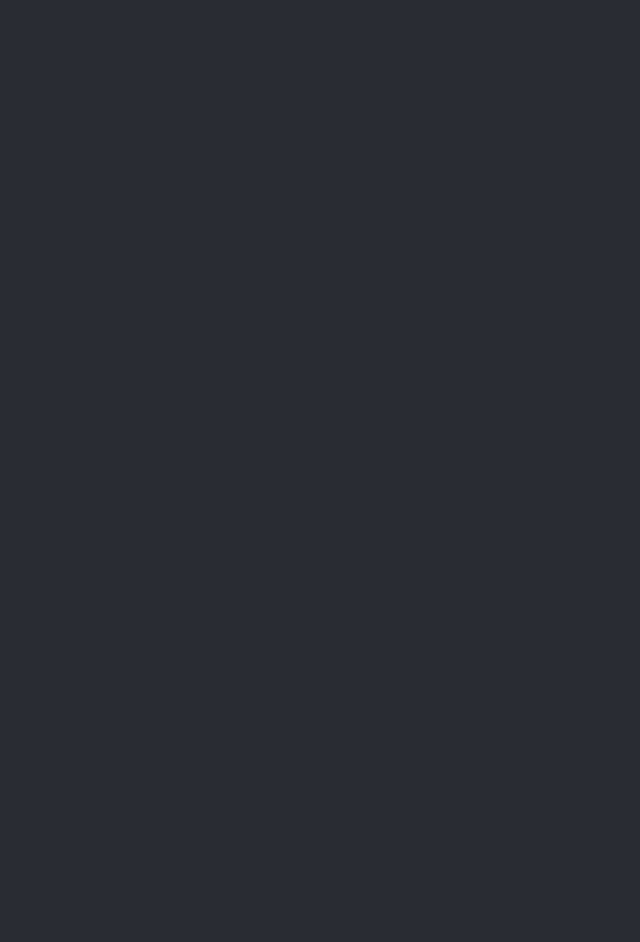
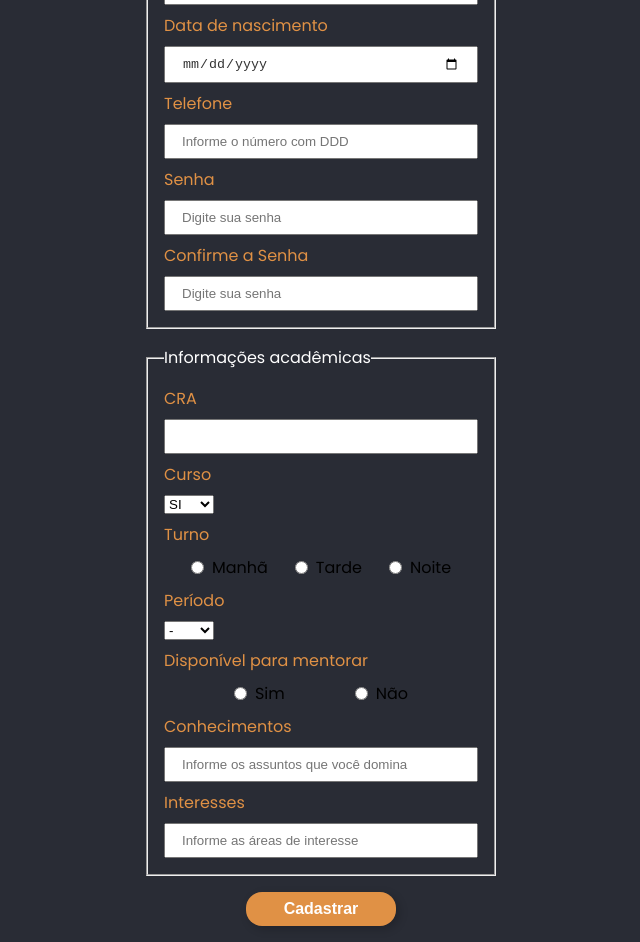
Before and after one commit to Joffre-Quintas/Match_Students_Frontend, a React (Vite) app: page /registration in a window 1280 px wide. Before the commit this address had no page. Shown: the part 400-1342 px from the top of the page, without its empty margins (319-959 px from the left). Before the commit the page ends 800 px from the top, so only its background shows below. Built offline with nearby package versions, Linux system fonts and the light colour scheme.

Commit message:
Estrutura inicial da página Registration criada.

```diff
--- a/src/components/Button/Button.scss
+++ b/src/components/Button/Button.scss
@@ -12,6 +12,7 @@ button {
     font-size: 1rem;
     transition: all .3s linear;
     box-shadow: 3px 3px 10px rgba(0, 0, 0, 0.2);
+
     &:hover {
         background-color: variables.$color_secondary;
     }
--- a/src/main.scss
+++ b/src/main.scss
@@ -22,3 +22,6 @@ a {
 li {
     list-style: none;
 }
+h1,h2,h3,h4,h5,h6 {
+    color: variables.$color-primary;
+}
--- a/src/pages/InitialPage/InitialPage.scss
+++ b/src/pages/InitialPage/InitialPage.scss
@@ -2,11 +2,11 @@
 .initialPage {
     &  h2 {
         font-size: 3rem;
-        margin-bottom: 3rem;
+        margin-bottom: 2rem;
         color: variables.$color_primary;
     }
     &  p {
-        font-size: 1.25rem;
+        font-size: 1rem;
         color: variables.$color_secondary;
     }
     & > section {
--- a/src/pages/InitialPage/InitialPage.tsx
+++ b/src/pages/InitialPage/InitialPage.tsx
@@ -63,7 +63,7 @@ export default function InitialPage(){
                     <div className="textField">
                         <h2>Cadastre-se</h2>
                         <p>Ainda não fez o cadastro? Não perca mais tempo, rápido e fácil!</p>
-                        <Button content='Cadastre-se'/>
+                        <Link to={'/registration'}><Button content='Cadastre-se'/></Link>
                     </div>
                     <div className="textField">
                         <h2>Já Possui Cadastro?</h2>
--- a/src/pages/Login/Login.scss
+++ b/src/pages/Login/Login.scss
@@ -25,7 +25,6 @@
                 margin-bottom: .5rem;
             }
             & > input {
-                height: 2rem;
                 color: #333;
                 padding: .5rem 1rem;
                 outline: none;
--- a/src/pages/Login/Login.tsx
+++ b/src/pages/Login/Login.tsx
@@ -46,7 +46,7 @@ export default function Login() {
     }
     return(
         <div className='loginContainer'>
-                <h1>Login</h1>
+            <h1>Login</h1>
             <form className='loginContainer_formLogin' onSubmit={(e) => handleLogin(e) }>
                 <div>
                     <label htmlFor="user">E-mail</label>
--- /dev/null
+++ b/src/pages/Registration/Registration.scss
@@ -0,0 +1,58 @@
+@use '../../variables';
+
+.registrationContainer {
+    position: absolute;
+    top: 6rem;
+    left: 50%;
+    transform: translateX(-50%);
+    & > h1 {
+        text-align: center;
+    }
+    &_registrationForm {
+        min-width: 350px;
+        max-width: 500px;
+
+        & fieldset{
+            padding: 1rem;
+            display: flex;
+            flex-direction: column;
+            gap: .5rem;
+            margin-bottom: 1rem;
+            & > legend {
+                color: #fff;
+            }
+            & > div {
+                display: flex;
+                flex-direction: column;
+                gap: 0.5rem;
+
+                & > label {
+                    color: variables.$color-primary;
+                }
+                & > input {
+                    padding: .5rem 1rem;
+                    color: #333;
+                    outline: none;
+                }
+                & > select {
+                    width: 50px;
+                }
+            }
+            & > .divInputRadio {
+                & > div {
+                    display: flex;
+                    justify-content: space-evenly;
+                    & > div {
+                        display: flex;
+                        text-align: center;
+                        gap: .5rem;
+                    }
+                }
+            }
+        }
+        & > button {
+            display: block;
+            margin: 0 auto 1rem;
+        }
+    }
+}
--- /dev/null
+++ b/src/pages/Registration/Registration.tsx
@@ -0,0 +1,109 @@
+import Button from '../../components/Button/Button';
+import './Registration.scss';
+
+export default function Registration() {
+    return(
+        <div className="registrationContainer">
+            <h1>Cadastre-se</h1>
+            <form className='registrationContainer_registrationForm'>
+                <fieldset>
+                    <legend>Informações Pessoais</legend>
+                    <div>
+                        <label htmlFor="completeName">Nome Completo</label>
+                        <input type="text" id="completeName" placeholder="Digite seu nome completo"/>
+                    </div>
+                    <div>
+                        <label htmlFor="email">E-mail</label>
+                        <input type="email" id="email" placeholder="exemplo@email.com.br"/>
+                    </div>
+                    <div>
+                        <label htmlFor="reemail">Confirme seu E-mail</label>
+                        <input type="email" id="reemail" placeholder="Este será seu login"/>
+                    </div>
+                    <div>
+                        <label htmlFor="birthday">Data de nascimento</label>
+                        <input type="date" id="birthday"/>
+                    </div>
+                    <div>
+                        <label htmlFor="phone">Telefone</label>
+                        <input type="tel" id="phone" placeholder="Informe o número com DDD"/>
+                    </div>
+                    <div>
+                        <label htmlFor="password">Senha</label>
+                        <input type="password" id="password" placeholder="Digite sua senha"/>
+                    </div>
+                    <div>
+                        <label htmlFor="repassword">Confirme a Senha</label>
+                        <input type="password" id="repassword" placeholder="Digite sua senha"/>
+                    </div>
+                </fieldset>
+                <fieldset>
+                    <legend>Informações acadêmicas</legend>
+                    <div>
+                        <label htmlFor="cra">CRA</label>
+                        <input type="text"/>
+                    </div>
+                    <div>
+                        <label htmlFor="course">Curso</label>
+                        <select name="course" id="course">
+                            <option value="SI">SI</option>
+                        </select>
+                    </div>
+                    <div className='divInputRadio'>
+                        <label>Turno</label>
+                        <div>
+                            <div>
+                                <input type="radio" name="turn" id="morning" />
+                                <label htmlFor="morning">Manhã</label>
+                            </div>
+                            <div>
+                                <input type="radio" name="turn" id="afternoon" />
+                                <label htmlFor="afternoon">Tarde</label>
+                            </div>
+                            <div>
+                                <input type="radio" name="turn" id="morning" />
+                                <label htmlFor="night">Noite</label>
+                            </div>
+                        </div>
+                    </div>
+                    <div>
+                        <label htmlFor="period">Período</label>
+                        <select name="period" id="period">
+                            <option value="">-</option>
+                            <option value="1">1</option>
+                            <option value="2">2</option>
+                            <option value="3">3</option>
+                            <option value="4">4</option>
+                            <option value="5">5</option>
+                            <option value="6">6</option>
+                            <option value="7">7</option>
+                            <option value="8">8</option>
+                        </select>
+                    </div>
+                    <div className='divInputRadio'>
+                        <label htmlFor="isAvailable">Disponível para mentorar</label>
+                        <div>
+                            <div>
+                                <input type="radio" name="isAvailable" id="true" />
+                                <label htmlFor="true">Sim</label>
+                            </div>
+                            <div>
+                                <input type="radio" name="isAvailable" id="false" />
+                                <label htmlFor="false">Não</label>
+                            </div>
+                        </div>
+                    </div>
+                    <div>
+                        <label htmlFor="knowledge">Conhecimentos</label>
+                        <input type="text" name="knowledge" id="knowledge" placeholder='Informe os assuntos que você domina'/>
+                    </div>
+                    <div>
+                        <label htmlFor="interest">Interesses</label>
+                        <input type="text" name="interest" id="interest" placeholder='Informe as áreas de interesse'/>
+                    </div>
+                </fieldset>
+                <Button content='Cadastrar' type='submit'/>
+            </form>
+        </div>
+    )
+}
--- a/src/routes/routes.tsx
+++ b/src/routes/routes.tsx
@@ -3,6 +3,7 @@ import InitialPage from '../pages/InitialPage/InitialPage';
 import Home from '../pages/Home/Home';
 import Login from '../pages/Login/Login';
 import PrivateRoute from '../middlewares/PrivateRoute';
+import Registration from '../pages/Registration/Registration';
 
 
 export default function AppRoutes() {
@@ -11,6 +12,7 @@ export default function AppRoutes() {
         <Routes>
             <Route path="/" element={<InitialPage />} />
             <Route path="/login" element={<Login />} />
+            <Route path="/registration" element={<Registration />} />
             <Route path="/home" element={<PrivateRoute><Home/></PrivateRoute>} />
 
         </Routes>
--- a/src/utils/URL.tsx
+++ b/src/utils/URL.tsx
@@ -1 +1,2 @@
-export const URL = 'https://match-students-api.onrender.com'
+// export const URL = 'https://match-students-api.onrender.com'
+export const URL = 'http://localhost:3000'
```
